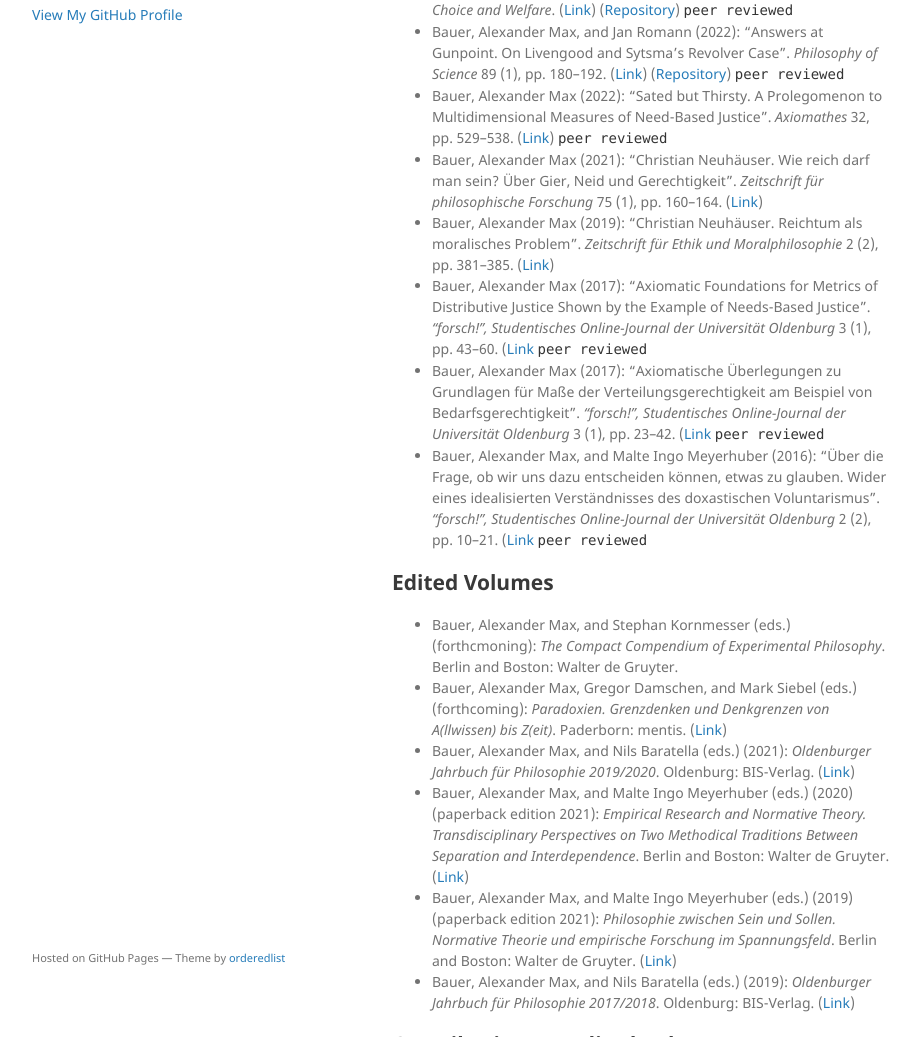
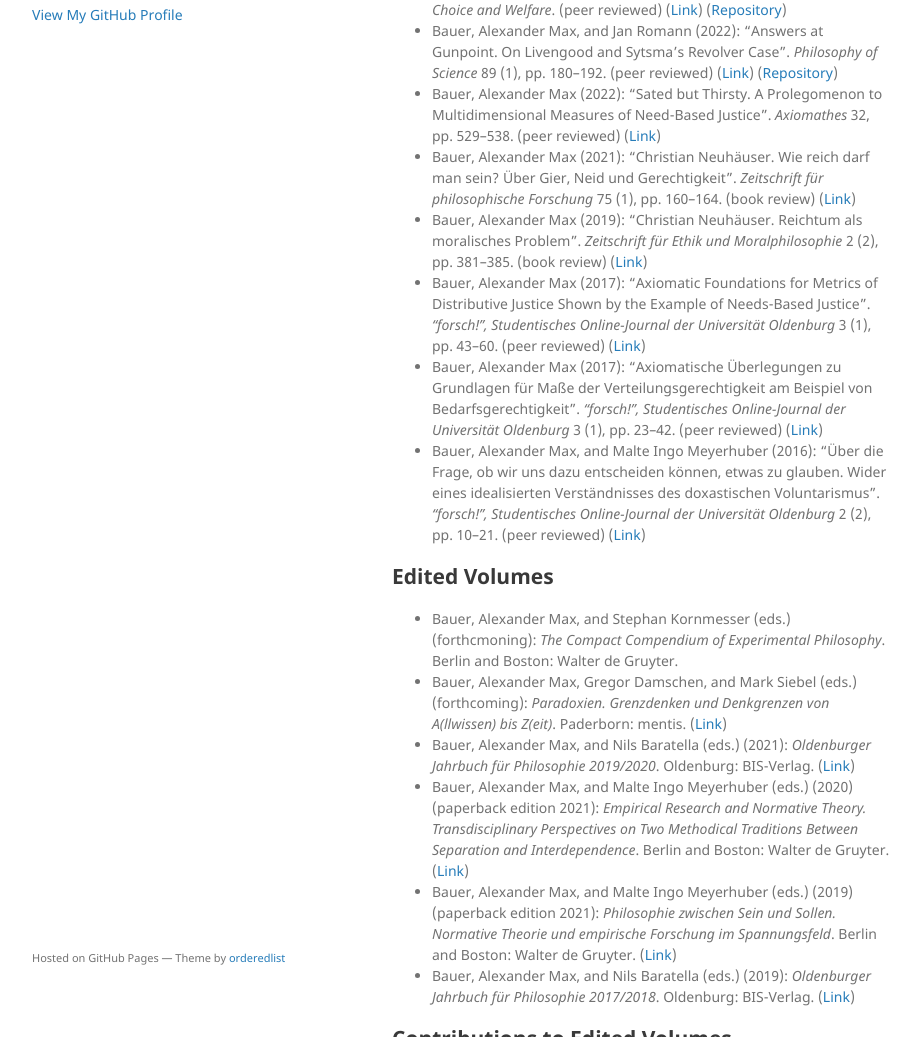
Before and after one commit to alephmembeth/alephmembeth.github.io, a Jekyll site: the page built from publications.md, in a window 1280 px wide and 1400 px high. Shown: the part 363-1400 px from the top of the window, without its empty margins (178-1097 px from the left). Built offline with Jekyll 4.4.1, drawn with Linux system fonts in a browser that asks for light colours; the repository's description, which GitHub fills in, is left out; our own code applies the rules of GitHub Pages for plain Markdown files; some of the changed text lies outside the part shown.

Commit message:
Update publications.md

```diff
--- a/publications.md
+++ b/publications.md
@@ -10,14 +10,14 @@ layout: default
 
 ## Contributions to Journals
 
-+ Bauer, Alexander Max, Frauke Meyer, Jan Romann, Mark Siebel, and Stefan Traub (2022): “Need, Equity, and Accountability. Evidence on Third-Party Distribution Decisions from a Vignette Study”. _Social Choice and Welfare_. ([Link](https://link.springer.com/article/10.1007/s00355-022-01410-w)) ([Repository](https://github.com/alephmembeth/need-accountability)) `peer reviewed`
-+ Bauer, Alexander Max, and Jan Romann (2022): “Answers at Gunpoint. On Livengood and Sytsma’s Revolver Case”. _Philosophy of Science_ 89 (1), pp. 180–192. ([Link](https://www.cambridge.org/core/journals/philosophy-of-science/article/answers-at-gunpoint-on-livengood-and-sytsmas-revolver-case/A02B16770F20B1321ACDFEAD44010589)) ([Repository](https://github.com/alephmembeth/causality-revolver)) `peer reviewed`
-+ Bauer, Alexander Max (2022): “Sated but Thirsty. A Prolegomenon to Multidimensional Measures of Need-Based Justice”. _Axiomathes_ 32, pp. 529–538. ([Link](https://link.springer.com/article/10.1007/s10516-021-09538-7)) `peer reviewed`
-+ Bauer, Alexander Max (2021): “Christian Neuhäuser. Wie reich darf man sein? Über Gier, Neid und Gerechtigkeit”. _Zeitschrift für philosophische Forschung_ 75 (1), pp. 160–164. ([Link](https://www.ingentaconnect.com/content/klos/zphf/2021/00000075/00000001/art00010))
-+ Bauer, Alexander Max (2019): “Christian Neuhäuser. Reichtum als moralisches Problem”. _Zeitschrift für Ethik und Moralphilosophie_ 2 (2), pp. 381–385. ([Link](https://link.springer.com/article/10.1007/s42048-019-00046-3/))
-+ Bauer, Alexander Max (2017): “Axiomatic Foundations for Metrics of Distributive Justice Shown by the Example of Needs-Based Justice”. _“forsch!”, Studentisches Online-Journal der Universität Oldenburg_ 3 (1), pp. 43–60. ([Link](https://openjournal.uni-oldenburg.de/index.php/forsch/article/view/159/) `peer reviewed`
-+ Bauer, Alexander Max (2017): “Axiomatische Überlegungen zu Grundlagen für Maße der Verteilungsgerechtigkeit am Beispiel von Bedarfsgerechtigkeit”. _“forsch!”, Studentisches Online-Journal der Universität Oldenburg_ 3 (1), pp. 23–42. ([Link](https://openjournal.uni-oldenburg.de/index.php/forsch/article/view/157/) `peer reviewed`
-+ Bauer, Alexander Max, and Malte Ingo Meyerhuber (2016): “Über die Frage, ob wir uns dazu entscheiden können, etwas zu glauben. Wider eines idealisierten Verständnisses des doxastischen Voluntarismus”. _“forsch!”, Studentisches Online-Journal der Universität Oldenburg_ 2 (2), pp. 10–21. ([Link](https://openjournal.uni-oldenburg.de/index.php/forsch/article/view/104/) `peer reviewed`
++ Bauer, Alexander Max, Frauke Meyer, Jan Romann, Mark Siebel, and Stefan Traub (2022): “Need, Equity, and Accountability. Evidence on Third-Party Distribution Decisions from a Vignette Study”. _Social Choice and Welfare_. (peer reviewed) ([Link](https://link.springer.com/article/10.1007/s00355-022-01410-w)) ([Repository](https://github.com/alephmembeth/need-accountability))
++ Bauer, Alexander Max, and Jan Romann (2022): “Answers at Gunpoint. On Livengood and Sytsma’s Revolver Case”. _Philosophy of Science_ 89 (1), pp. 180–192. (peer reviewed) ([Link](https://www.cambridge.org/core/journals/philosophy-of-science/article/answers-at-gunpoint-on-livengood-and-sytsmas-revolver-case/A02B16770F20B1321ACDFEAD44010589)) ([Repository](https://github.com/alephmembeth/causality-revolver))
++ Bauer, Alexander Max (2022): “Sated but Thirsty. A Prolegomenon to Multidimensional Measures of Need-Based Justice”. _Axiomathes_ 32, pp. 529–538. (peer reviewed) ([Link](https://link.springer.com/article/10.1007/s10516-021-09538-7))
++ Bauer, Alexander Max (2021): “Christian Neuhäuser. Wie reich darf man sein? Über Gier, Neid und Gerechtigkeit”. _Zeitschrift für philosophische Forschung_ 75 (1), pp. 160–164. (book review) ([Link](https://www.ingentaconnect.com/content/klos/zphf/2021/00000075/00000001/art00010))
++ Bauer, Alexander Max (2019): “Christian Neuhäuser. Reichtum als moralisches Problem”. _Zeitschrift für Ethik und Moralphilosophie_ 2 (2), pp. 381–385. (book review) ([Link](https://link.springer.com/article/10.1007/s42048-019-00046-3/))
++ Bauer, Alexander Max (2017): “Axiomatic Foundations for Metrics of Distributive Justice Shown by the Example of Needs-Based Justice”. _“forsch!”, Studentisches Online-Journal der Universität Oldenburg_ 3 (1), pp. 43–60. (peer reviewed) ([Link](https://openjournal.uni-oldenburg.de/index.php/forsch/article/view/159/))
++ Bauer, Alexander Max (2017): “Axiomatische Überlegungen zu Grundlagen für Maße der Verteilungsgerechtigkeit am Beispiel von Bedarfsgerechtigkeit”. _“forsch!”, Studentisches Online-Journal der Universität Oldenburg_ 3 (1), pp. 23–42. (peer reviewed) ([Link](https://openjournal.uni-oldenburg.de/index.php/forsch/article/view/157/))
++ Bauer, Alexander Max, and Malte Ingo Meyerhuber (2016): “Über die Frage, ob wir uns dazu entscheiden können, etwas zu glauben. Wider eines idealisierten Verständnisses des doxastischen Voluntarismus”. _“forsch!”, Studentisches Online-Journal der Universität Oldenburg_ 2 (2), pp. 10–21. (peer reviewed) ([Link](https://openjournal.uni-oldenburg.de/index.php/forsch/article/view/104/))
 
 ## Edited Volumes
 
@@ -30,7 +30,7 @@ layout: default
 
 ## Contributions to Edited Volumes
 
-+ Bauer, Alexander Max (2021): “Babylonische Befindlichkeiten. Hans-Helmuth Bruns’ ‘Babel in Deutschland’”. In: Alexander Max Bauer and Nils Baratella (eds.): _Oldenburger Jahrbuch für Philosophie 2019/2020_. Oldenburg: BIS-Verlag, pp. 283–290. ([Link](http://oops.uni-oldenburg.de/5127/))
++ Bauer, Alexander Max (2021): “Babylonische Befindlichkeiten. Hans-Helmuth Bruns’ ‘Babel in Deutschland’”. In: Alexander Max Bauer and Nils Baratella (eds.): _Oldenburger Jahrbuch für Philosophie 2019/2020_. Oldenburg: BIS-Verlag, pp. 283–290. (book review) ([Link](http://oops.uni-oldenburg.de/5127/))
 + Bauer, Alexander Max, and Malte Ingo Meyerhuber (2020): “Two Worlds on the Brink of Colliding. On the Relationship Between Empirical Research and Normative Theory”. In: id. (eds.): _Empirical Research and Normative Theory. Transdisciplinary Perspectives on Two Methodical Traditions Between Separation and Interdependence_. Berlin and Boston: Walter de Gruyter, pp. 11–33. ([Link](https://www.degruyter.com/document/doi/10.1515/9783110613797-005/))
 + Bauer, Alexander Max (2019): “Zur Grundlegung empirisch informierter Maße der Bedarfsgerechtigkeit. Zwei Desiderata zwischen normativer Theorie, formaler Modellierung und empirischer Sozialforschung”. In: Alexander Max Bauer and Malte Ingo Meyerhuber (eds.): _Philosophie zwischen Sein und Sollen. Normative Theorie und empirische Forschung im Spannungsfeld_. Berlin and Boston: Walter de Gruyter, pp. 179–220. ([Link](https://www.degruyter.com/document/doi/10.1515/9783110613773-013/)) ([Repository](https://github.com/alephmembeth/need-master-thesis))
 + Bauer, Alexander Max, and Malte Ingo Meyerhuber (2019): “Zwei Welten am Rande der Kollision. Zum Verhältnis von empirischer Forschung und normativer Theorie, insbesondere vor dem Hintergrund der Ethik”. In: id. (eds.): _Philosophie zwischen Sein und Sollen. Normative Theorie und empirische Forschung im Spannungsfeld_. Berlin and Boston: Walter de Gruyter, pp. 13–37. ([Link](https://www.degruyter.com/document/doi/10.1515/9783110613773-004/))
```
